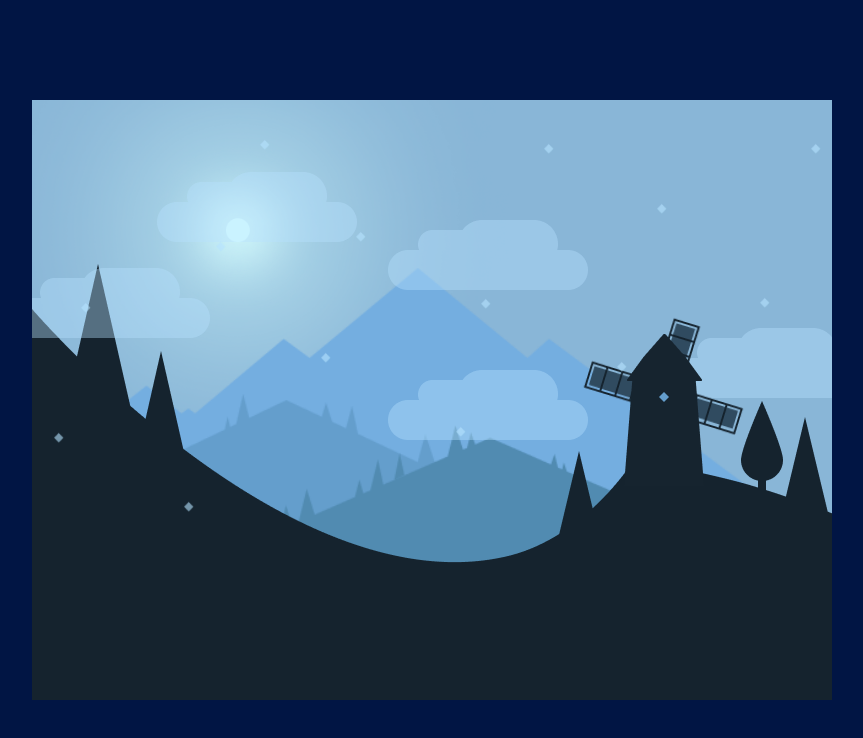
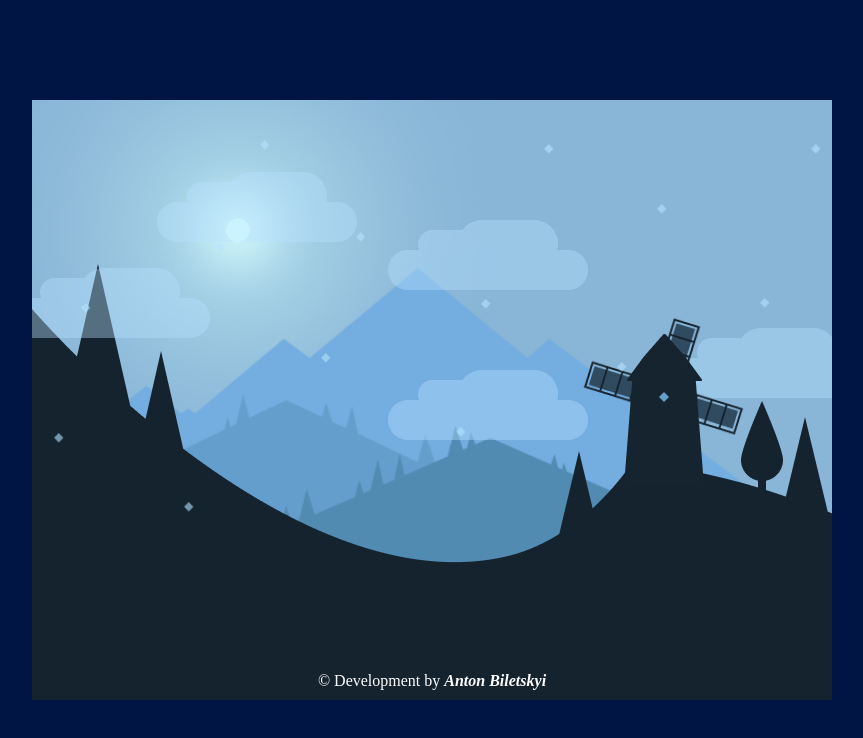
Before and after one commit to toha-web/animation-mill, a plain HTML site: page index.html in a window 1280 px wide. Shown: the whole page, without its empty margins (208-1071 px from the left). Drawn offline with Linux system fonts and the light colour scheme.

Commit message:
Add copy

```diff
--- a/index.html
+++ b/index.html
@@ -40,7 +40,9 @@
             <div class="snow snow16"><img src="img/snowflake.png" alt="snowflake"></div>
             <div class="snow snow17"><img src="img/snowflake.png" alt="snowflake"></div>
             <div class="snow snow18"><img src="img/snowflake.png" alt="snowflake"></div>
-            <div class="earth"></div>
+            <div class="earth">
+                <div class="copyright">&copy; Development by <a href="mailto:t.info@ukr.net">Anton Biletskyi</a></div>
+            </div>
         </div>
     </div>
 </body>
--- a/style/style.css
+++ b/style/style.css
@@ -214,4 +214,17 @@ img{
     bottom: 0;
     left: 0;
     z-index: 10;
+    display: flex;
+    justify-content: center;
+    align-items: flex-end;
 }
+.copyright{
+    color: white;
+    margin-bottom: 10px;
+}
+.copyright a{
+    color: white;
+    text-decoration: none;
+    font-style: italic;
+    font-weight: 700;
+}
```
